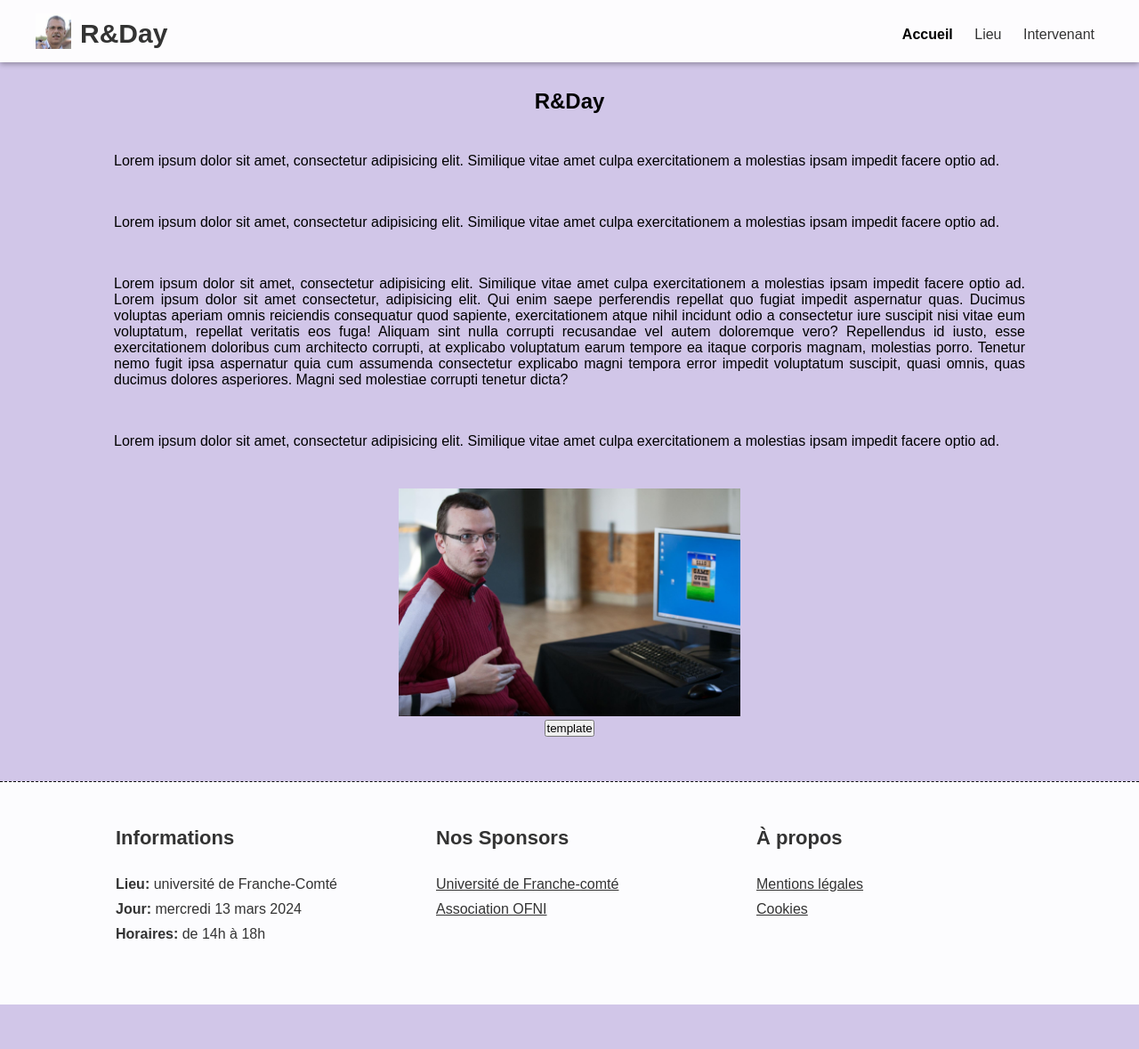
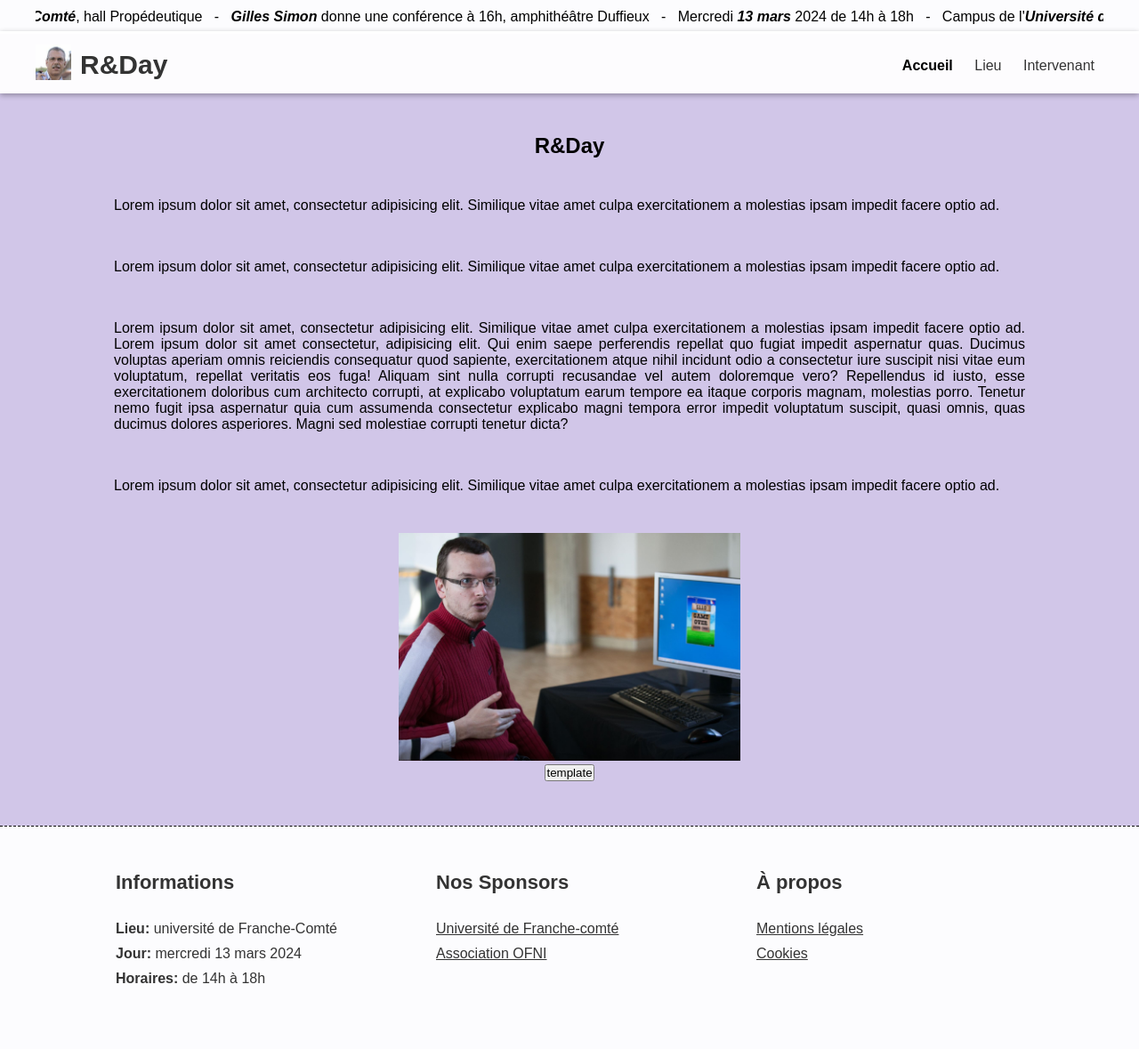
Before and after one commit to AntoineCuinet/R-Day, a PHP site: page / in a window 1280 px wide. Shown: the whole page at 89% size. Before the commit the page ends 1129 px from the top, so only its background shows below. Run offline with PHP 8.4, Linux system fonts and the light colour scheme.

Commit message:
add bandeau infini

```diff
--- a/public/index.html
+++ b/public/index.html
@@ -13,6 +13,15 @@
 </head>
 <body>
     <head>
+        <!-- bandeau infini -->
+        <section class="infinit-part">
+            <div class="container">
+                <span class="txt">Mercredi <span class="it">13 mars</span> 2024 de 14h à 18h&nbsp;&nbsp;&nbsp;-&nbsp;&nbsp;&nbsp;Campus de l'<span class="it">Université de Franche-Comté</span>, hall Propédeutique&nbsp;&nbsp;&nbsp;-&nbsp;&nbsp;&nbsp;<span class="it">Gilles Simon</span> donne une conférence à 16h, amphithéâtre Duffieux&nbsp;&nbsp;&nbsp;-&nbsp;&nbsp;&nbsp;</span>
+                <span class="txt">Mercredi <span class="it">13 mars</span> 2024 de 14h à 18h&nbsp;&nbsp;&nbsp;-&nbsp;&nbsp;&nbsp;Campus de l'<span class="it">Université de Franche-Comté</span>, hall Propédeutique&nbsp;&nbsp;&nbsp;-&nbsp;&nbsp;&nbsp;<span class="it">Gilles Simon</span> donne une conférence à 16h, amphithéâtre Duffieux&nbsp;&nbsp;&nbsp;-&nbsp;&nbsp;&nbsp;</span>
+            </div>
+        </section>
+
+
         <!-- menu principal -->
         <nav id="navbar">
             <div class="first-container">
--- a/public/style.css
+++ b/public/style.css
@@ -1,3 +1,4 @@
+@charset "UTF-8";
 *, ::before, ::after {
   box-sizing: border-box;
   margin: 0;
@@ -10,6 +11,7 @@ body {
   min-height: 100vh;
   display: flex;
   flex-direction: column;
+  overflow-x: hidden;
 }
 body .contenu {
   flex: 1 0 auto;
@@ -19,7 +21,7 @@ section {
   text-align: center;
 }
 section .template {
-  padding: 100px 0 0 0;
+  padding: 150px 0 0 0;
 }
 section .text {
   padding: 2vw 10vw;
@@ -104,9 +106,45 @@ footer .contenu-footer .bloc ul li a:hover {
   color: rgb(0, 77, 149);
 }
 
+.infinit-part {
+  width: 100%;
+  padding: 10px 0px;
+  position: fixed;
+  background: rgba(255, 255, 255, 0.9411764706);
+}
+@media screen and (max-width: 800px) {
+  .infinit-part {
+    display: none;
+  }
+}
+.infinit-part .container {
+  margin: auto;
+  max-width: 1200px;
+  display: flex;
+  align-items: center;
+  overflow: hidden; /* Pour cacher le texte dépassant de la largeur */
+}
+.infinit-part .container .txt {
+  white-space: nowrap;
+  animation: scroll 15s linear infinite;
+  transform: translateX(100%); /* Initial position hors de l'écran */
+}
+@keyframes scroll {
+  0% {
+    transform: translateX(0%);
+  }
+  100% {
+    transform: translateX(-100%);
+  }
+}
+.infinit-part .container .txt .it {
+  font-style: italic;
+  font-weight: bold;
+}
+
 #navbar {
   position: fixed;
-  top: 0;
+  top: 35px;
   width: 100%;
   padding: 15px 35px;
   background: rgba(255, 255, 255, 0.9411764706);
@@ -116,6 +154,7 @@ footer .contenu-footer .bloc ul li a:hover {
   #navbar {
     padding: 7px 15px;
     position: fixed;
+    top: 0px;
   }
 }
 #navbar .first-container {
```
Also changed, not shown: public/assets/sass/partiels/_bandeau-infini.scss (added), public/assets/sass/partiels/_body.scss, public/assets/sass/partiels/_nav.scss, public/assets/sass/partiels/_template.scss, public/assets/sass/style.scss, 1 other file.
